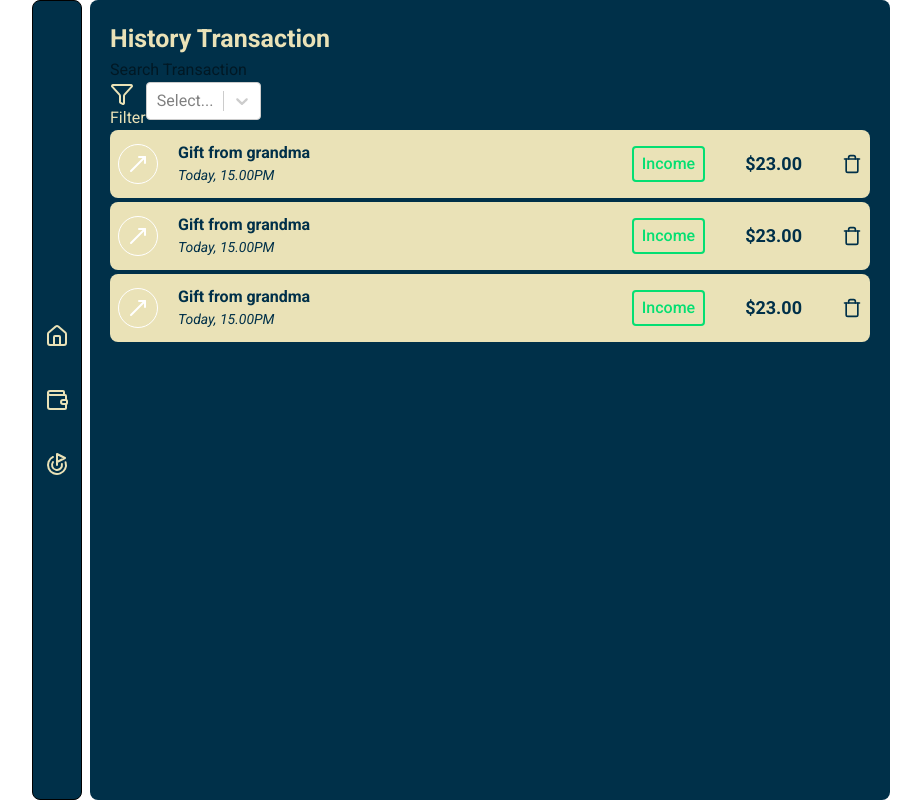
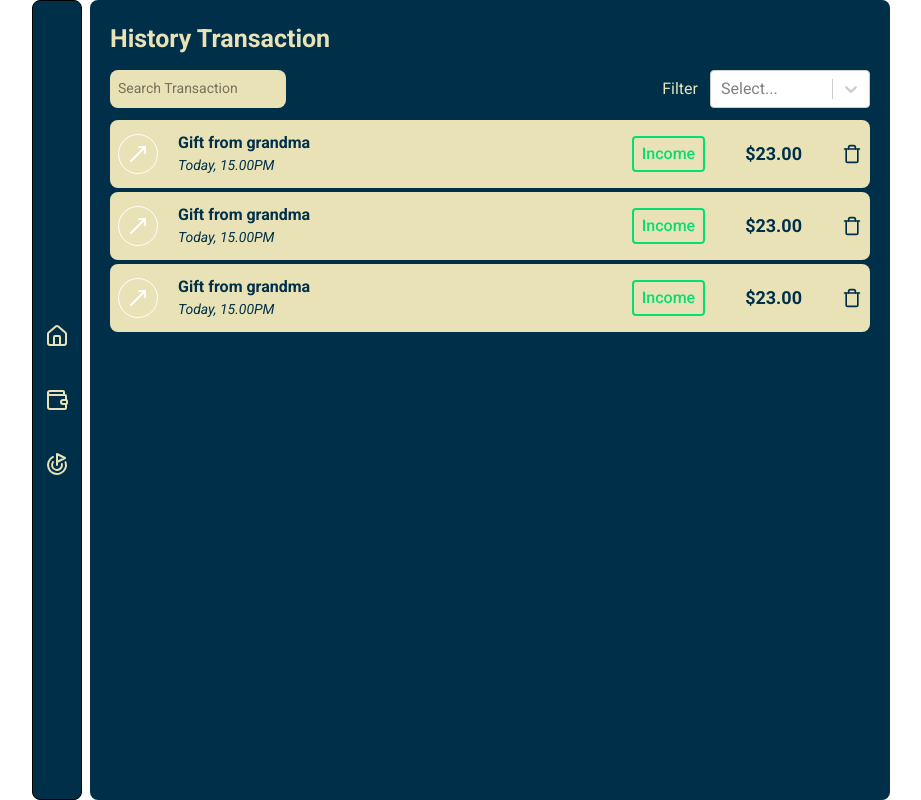
Before and after one commit to Zer0-Gravity/mini-react-project, a React (Vite) app in the folder finance-tracker/: page /transaction in a window 1280 px wide. Shown: the whole page, without its empty margins (179-1100 px from the left). Built offline with nearby package versions, Linux system fonts and the light colour scheme.

Commit message:
Style: Input Field and filter option

```diff
--- a/finance-tracker/src/Pages/History.tsx
+++ b/finance-tracker/src/Pages/History.tsx
@@ -1,4 +1,3 @@
-import { Filter } from "lucide-react";
 import TrackerCard from "../Component/TrackerCard";
 import { useState } from "react";
 import type { SingleValue } from "react-select";
@@ -22,20 +21,23 @@ function History() {
     };
 
     return (
-        <div className="container-custom">
+        <div className="container-custom space-y-3">
             <h1 className="font-bold text-[25px] text-secondary">
                 History Transaction
             </h1>
-            <section>
-                <input type="search" placeholder="Search Transaction" />
-                <div className="flex text-secondary">
-                    <h1>
-                        <Filter /> Filter
-                    </h1>
+            <section className="flex justify-between">
+                <input
+                    type="search"
+                    placeholder="Search Transaction"
+                    className="bg-secondary rounded-lg px-2 text-[14px] outline-none"
+                />
+                <div className="flex text-secondary items-center gap-3">
+                    <h1>Filter</h1>
                     <ReactSelect<TransactionType>
                         options={options}
                         value={selectedOption}
                         onChange={handleChange}
+                        className="text-black w-40 "
                     />
                 </div>
             </section>
```
